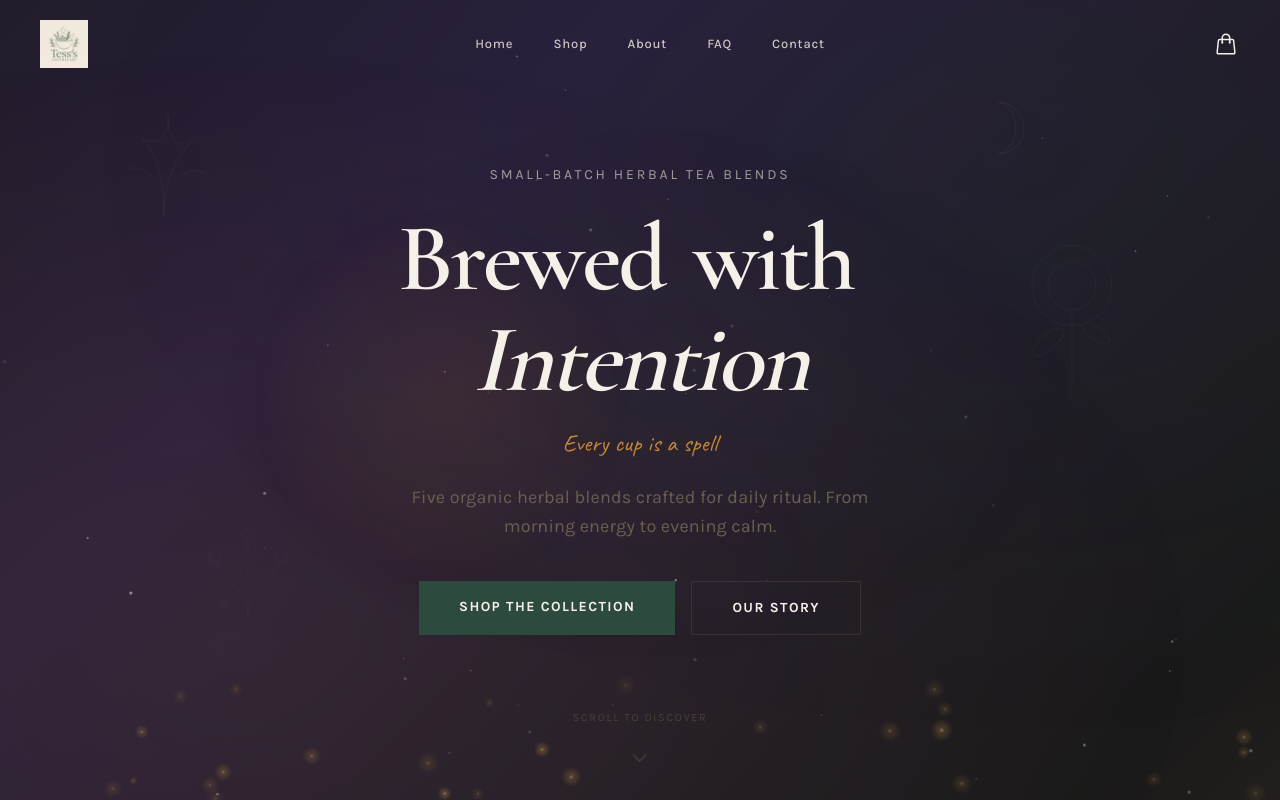
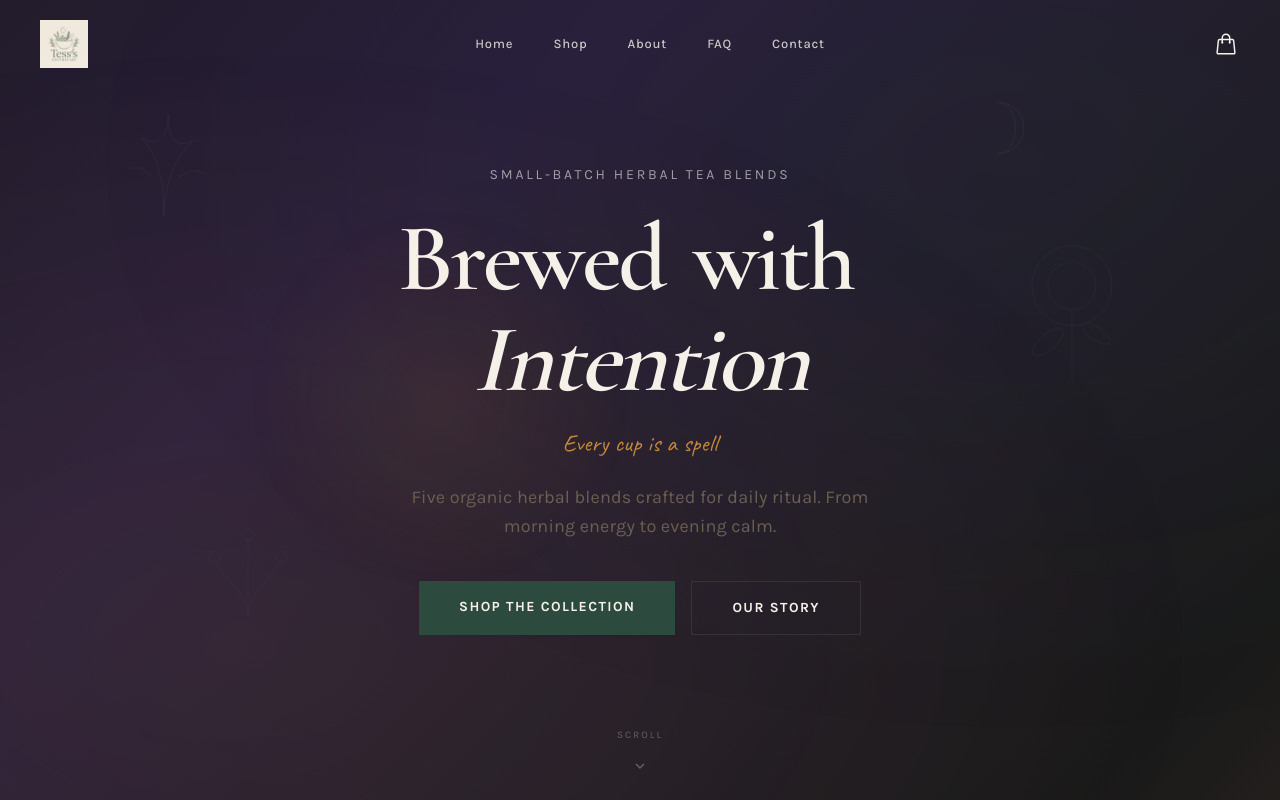
Before and after one commit to bmichals25/tess-apothecary, a Next.js app: page / in a window 1280 px wide. Shown: the top 800 px of the page. Built offline with nearby package versions, Linux system fonts and the light colour scheme.

Commit message:
perf: remove all canvas/rAF animations - pure CSS atmosphere, zero scroll jank

```diff
--- a/src/components/BrandStory.tsx
+++ b/src/components/BrandStory.tsx
@@ -1,13 +1,9 @@
 "use client";
 
 import Link from "next/link";
-import StarField from "./StarField";
-
 export default function BrandStory() {
   return (
     <section className="relative bg-dark-wood py-28 sm:py-36 px-5 overflow-hidden">
-      {/* Star field background */}
-      <StarField />
 
       {/* Subtle atmospheric gradient */}
       <div className="absolute inset-0 bg-gradient-to-b from-[var(--forest-veil)]/10 via-transparent to-[var(--forest-veil)]/5" />
--- a/src/components/HeroSection.tsx
+++ b/src/components/HeroSection.tsx
@@ -1,9 +1,7 @@
 "use client";
 
 import Link from "next/link";
-import { useEffect, useRef } from "react";
 import { motion } from "framer-motion";
-import StarField from "./StarField";
 
 const wordVariants = {
   hidden: { opacity: 0, y: 20 },
@@ -11,7 +9,7 @@ const wordVariants = {
     opacity: 1,
     y: 0,
     transition: {
-      delay: 0.6 + i * 0.12,
+      delay: 0.3 + i * 0.12,
       duration: 0.6,
       ease: [0.25, 0.8, 0.25, 1] as [number, number, number, number],
     },
@@ -19,118 +17,21 @@ const wordVariants = {
 };
 
 export default function HeroSection() {
-  const canvasRef = useRef<HTMLCanvasElement>(null);
-
-  useEffect(() => {
-    const canvas = canvasRef.current;
-    if (!canvas) return;
-    const ctx = canvas.getContext("2d");
-    if (!ctx) return;
-
-    let animFrame: number;
-    const particles: Array<{
-      x: number;
-      y: number;
-      size: number;
-      speedX: number;
-      speedY: number;
-      opacity: number;
-      fadeDir: number;
-      wobble: number;
-      wobbleSpeed: number;
-    }> = [];
-
-    const resize = () => {
-      canvas.width = canvas.offsetWidth;
-      canvas.height = canvas.offsetHeight;
-    };
-    resize();
-    window.addEventListener("resize", resize);
-
-    // Fewer, larger, more organic particles — like embers
-    for (let i = 0; i < 35; i++) {
-      particles.push({
-        x: Math.random() * canvas.width,
-        y: Math.random() * canvas.height,
-        size: Math.random() * 3 + 1,
-        speedX: (Math.random() - 0.5) * 0.15,
-        speedY: -Math.random() * 0.3 - 0.05,
-        opacity: Math.random() * 0.3,
-        fadeDir: Math.random() > 0.5 ? 1 : -1,
-        wobble: Math.random() * Math.PI * 2,
-        wobbleSpeed: Math.random() * 0.008 + 0.003,
-      });
-    }
-
-    const animate = () => {
-      ctx.clearRect(0, 0, canvas.width, canvas.height);
-
-      for (const p of particles) {
-        p.wobble += p.wobbleSpeed;
-        p.x += p.speedX + Math.sin(p.wobble) * 0.25;
-        p.y += p.speedY;
-        p.opacity += p.fadeDir * 0.0015;
-
-        if (p.opacity >= 0.35) p.fadeDir = -1;
-        if (p.opacity <= 0) {
-          p.fadeDir = 1;
-          p.opacity = 0;
-          p.y = canvas.height + 20;
-          p.x = Math.random() * canvas.width;
-        }
-        if (p.y < -20) {
-          p.y = canvas.height + 20;
-          p.x = Math.random() * canvas.width;
-        }
-
-        // Draw with a soft glow
-        const gradient = ctx.createRadialGradient(p.x, p.y, 0, p.x, p.y, p.size * 3);
-        gradient.addColorStop(0, `rgba(196, 135, 59, ${p.opacity})`);
-        gradient.addColorStop(0.5, `rgba(212, 168, 67, ${p.opacity * 0.5})`);
-        gradient.addColorStop(1, `rgba(196, 135, 59, 0)`);
-
-        ctx.beginPath();
-        ctx.arc(p.x, p.y, p.size * 3, 0, Math.PI * 2);
-        ctx.fillStyle = gradient;
-        ctx.fill();
-
-        // Inner bright core
-        ctx.beginPath();
-        ctx.arc(p.x, p.y, p.size * 0.5, 0, Math.PI * 2);
-        ctx.fillStyle = `rgba(245, 240, 232, ${p.opacity * 0.6})`;
-        ctx.fill();
-      }
-
-      animFrame = requestAnimationFrame(animate);
-    };
-    animate();
-
-    return () => {
-      cancelAnimationFrame(animFrame);
-      window.removeEventListener("resize", resize);
-    };
-  }, []);
-
   const headlineWords = ["Brewed", "with"];
 
   return (
     <section className="relative min-h-screen flex items-center justify-center overflow-hidden bg-[var(--apothecary-black)]">
-      {/* Animated gradient background */}
+      {/* Pure CSS animated gradient background — no JS, no canvas */}
       <div className="absolute inset-0 hero-gradient" />
 
-      {/* Star field */}
-      <StarField />
-
-      {/* Fog / mist layers */}
+      {/* CSS fog layers — no JS */}
       <div className="absolute inset-0">
         <div className="absolute inset-0 fog-layer-1" />
         <div className="absolute inset-0 fog-layer-2" />
-        <div className="absolute inset-0 fog-layer-3" />
       </div>
 
-      {/* Floating botanical SVGs */}
+      {/* Floating botanical SVGs — pure CSS animation */}
       <div className="absolute inset-0 pointer-events-none overflow-hidden">
-        {/* Top left botanical */}
         <svg
           className="absolute top-[15%] left-[8%] w-16 sm:w-24 lg:w-32 h-16 sm:h-24 lg:h-32 opacity-[0.06] float-slow"
           viewBox="0 0 100 100"
@@ -143,7 +44,6 @@ export default function HeroSection() {
           <path d="M60 60 Q70 50 80 55" />
         </svg>
 
-        {/* Right botanical */}
         <svg
           className="absolute top-[30%] right-[10%] w-16 sm:w-24 lg:w-40 h-16 sm:h-24 lg:h-40 opacity-[0.05] float-medium"
           viewBox="0 0 100 100"
@@ -158,7 +58,6 @@ export default function HeroSection() {
           <ellipse cx="65" cy="60" rx="10" ry="4" transform="rotate(35, 65, 60)" />
         </svg>
 
-        {/* Bottom botanical */}
         <svg
           className="absolute bottom-[20%] left-[15%] w-16 sm:w-20 lg:w-28 h-16 sm:h-20 lg:h-28 opacity-[0.04] float-medium"
           viewBox="0 0 100 100"
@@ -174,44 +73,32 @@ export default function HeroSection() {
           <circle cx="50" cy="8" r="5" />
         </svg>
 
-        {/* Crescent moon - top right */}
-        <motion.svg
+        {/* Crescent moon */}
+        <svg
           className="absolute top-[12%] right-[20%] w-16 h-16 opacity-[0.08]"
           viewBox="0 0 50 50"
           fill="none"
           stroke="var(--parchment)"
           strokeWidth="0.5"
-          initial={{ opacity: 0, rotate: -20 }}
-          animate={{ opacity: 0.08, rotate: 0 }}
-          transition={{ delay: 1.5, duration: 2 }}
         >
           <path d="M30 5 A18 18 0 0 1 30 45 A12 18 0 0 0 30 5" fill="rgba(245,240,232,0.03)" />
-        </motion.svg>
+        </svg>
       </div>
 
-      {/* Floating particles canvas */}
-      <canvas
-        ref={canvasRef}
-        className="absolute inset-0 w-full h-full pointer-events-none"
-        aria-hidden="true"
-      />
-
-      {/* Candlelight flicker */}
+      {/* Candlelight glow — pure CSS */}
       <div className="absolute top-1/4 left-1/2 -translate-x-1/2 w-[200px] sm:w-[300px] lg:w-[400px] h-[200px] sm:h-[300px] lg:h-[400px] rounded-full candle-glow pointer-events-none" />
 
       {/* Content */}
       <div className="relative z-10 text-center px-5 max-w-4xl mx-auto">
-        {/* Product category -- instantly tells visitor what we sell */}
         <motion.p
           initial={{ opacity: 0, y: 20 }}
           animate={{ opacity: 1, y: 0 }}
-          transition={{ delay: 0.3, duration: 0.8 }}
+          transition={{ delay: 0.2, duration: 0.6 }}
           className="font-body text-[var(--parchment)]/60 text-xs sm:text-sm tracking-[0.2em] uppercase mb-6"
         >
           Small-Batch Herbal Tea Blends
         </motion.p>
 
-        {/* Split-word animated headline */}
         <h1 className="font-heading text-[var(--parchment)] text-fluid-hero font-semibold mb-4">
           {headlineWords.map((word, i) => (
             <motion.span
@@ -240,7 +127,7 @@ export default function HeroSection() {
         <motion.p
           initial={{ opacity: 0, y: 20 }}
           animate={{ opacity: 1, y: 0 }}
-          transition={{ delay: 1.0, duration: 0.8 }}
+          transition={{ delay: 0.8, duration: 0.6 }}
           className="font-accent text-[var(--amber-elixir)] text-xl sm:text-2xl mb-6"
         >
           Every cup is a spell
@@ -249,7 +136,7 @@ export default function HeroSection() {
         <motion.p
           initial={{ opacity: 0, y: 20 }}
           animate={{ opacity: 1, y: 0 }}
-          transition={{ delay: 1.1, duration: 0.8 }}
+          transition={{ delay: 0.9, duration: 0.6 }}
           className="font-body text-[var(--warm-stone)] text-base sm:text-lg max-w-lg mx-auto mb-10 leading-relaxed"
         >
           Five organic herbal blends crafted for daily ritual.
@@ -259,7 +146,7 @@ export default function HeroSection() {
         <motion.div
           initial={{ opacity: 0, y: 20 }}
           animate={{ opacity: 1, y: 0 }}
-          transition={{ delay: 1.4, duration: 0.8 }}
+          transition={{ delay: 1.1, duration: 0.6 }}
           className="flex flex-col sm:flex-row gap-4 justify-center"
         >
           <Link
@@ -278,28 +165,18 @@ export default function HeroSection() {
       </div>
 
       {/* Scroll indicator */}
-      <motion.div
-        initial={{ opacity: 0 }}
-        animate={{ opacity: 1 }}
-        transition={{ delay: 2, duration: 1 }}
-        className="absolute bottom-10 left-1/2 -translate-x-1/2 flex flex-col items-center gap-3"
-      >
-        <span className="font-body text-[var(--warm-stone)]/50 text-[11px] tracking-[0.15em] uppercase">
-          Scroll to discover
-        </span>
-        <div className="scroll-indicator">
-          <svg
-            width="20"
-            height="20"
-            viewBox="0 0 24 24"
-            fill="none"
-            stroke="rgba(140, 126, 110, 0.4)"
-            strokeWidth="1.5"
-          >
-            <path strokeLinecap="round" strokeLinejoin="round" d="M19.5 8.25l-7.5 7.5-7.5-7.5" />
+      <div className="absolute bottom-8 left-1/2 -translate-x-1/2 flex flex-col items-center gap-2 text-[var(--parchment)]/30">
+        <span className="font-body text-[10px] tracking-[0.2em] uppercase">Scroll</span>
+        <motion.div
+          animate={{ y: [0, 6, 0] }}
+          transition={{ repeat: Infinity, duration: 2, ease: "easeInOut" }}
+          className="w-4 h-4"
+        >
+          <svg viewBox="0 0 16 16" fill="none" stroke="currentColor" strokeWidth="1.5">
+            <path d="M4 6 L8 10 L12 6" />
           </svg>
-        </div>
-      </motion.div>
+        </motion.div>
+      </div>
     </section>
   );
 }
--- a/src/components/NewsletterSignup.tsx
+++ b/src/components/NewsletterSignup.tsx
@@ -2,7 +2,6 @@
 
 import { useState } from "react";
 import { motion, AnimatePresence } from "framer-motion";
-import StarField from "./StarField";
 import WaxSeal from "./WaxSeal";
 
 export default function NewsletterSignup() {
@@ -27,8 +26,6 @@ export default function NewsletterSignup() {
 
   return (
     <section className="relative bg-dark-wood py-24 sm:py-32 px-5 overflow-hidden">
-      {/* Star field */}
-      <StarField />
 
       {/* Atmospheric background */}
       <div className="absolute inset-0">
```
Also changed, not shown: src/app/globals.css (+6 -46 lines).
